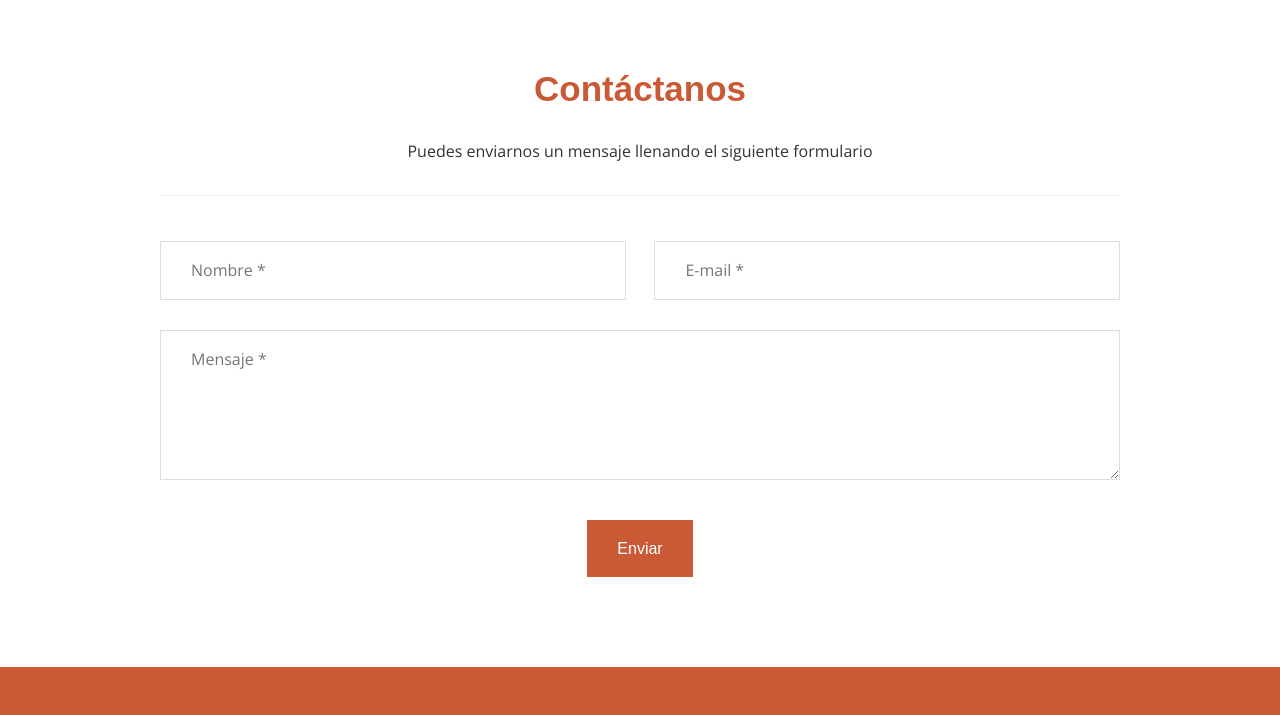
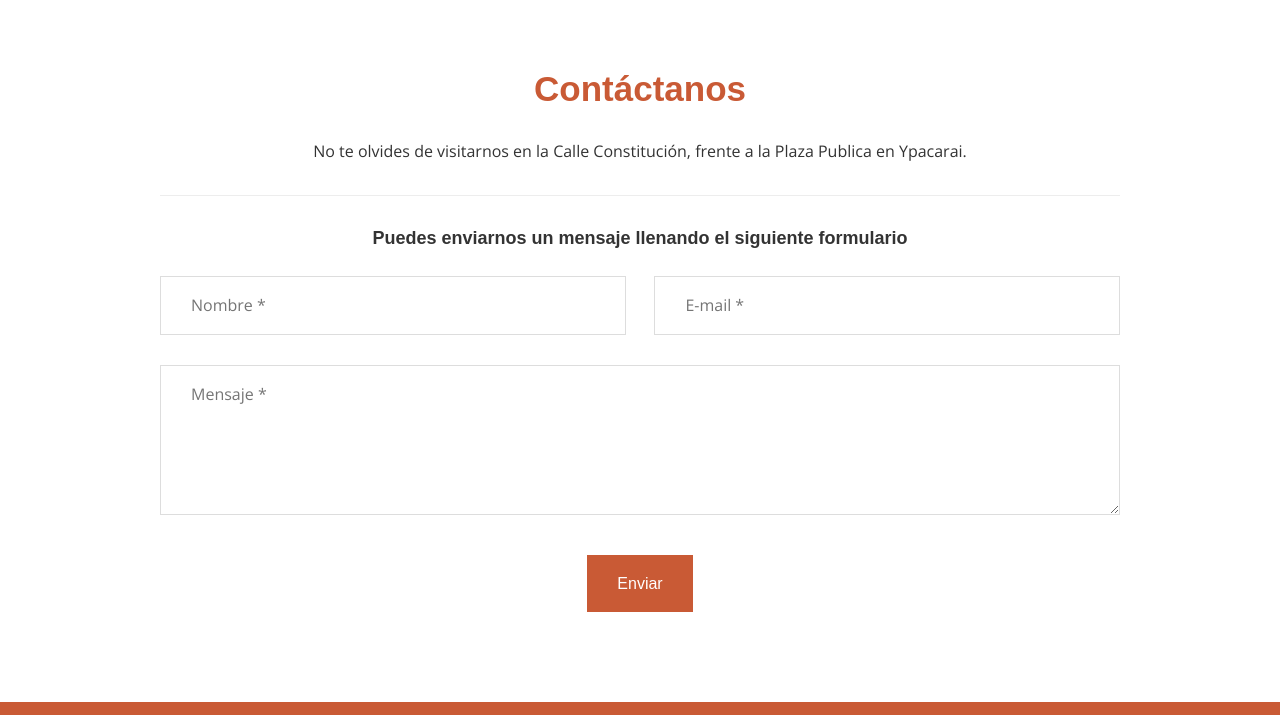
Before and after one commit to iszaux/iszaux.github.io, a plain HTML site: page index.html in a window 1280 px wide. Shown: the part 3080-3795 px from the top of the page. Drawn offline with nearby package versions, Linux system fonts and the light colour scheme; a web font is replaced by a local one.

Commit message:
Se agg la direccion

```diff
--- a/index.html
+++ b/index.html
@@ -256,8 +256,9 @@
 		<div class="heading">
 
 				<h2>Contáctanos</h2>
+	<h3>No te olvides de visitarnos en la Calle Constitución, frente a la Plaza Publica en Ypacarai.</h3>
+				<h4>Puedes enviarnos un mensaje llenando el siguiente formulario</h4>
 
-				<h3>Puedes enviarnos un mensaje llenando el siguiente formulario</h3>
 		</div>
 	</div>
 	 <div class="container w960">
```
